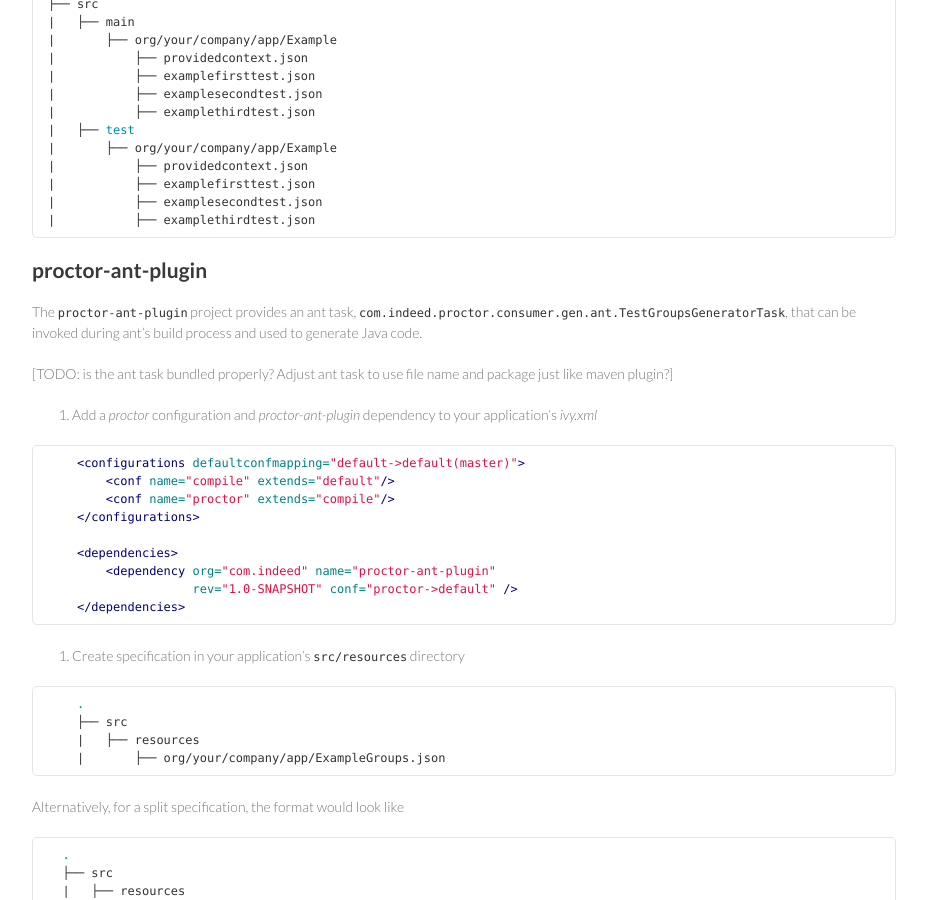
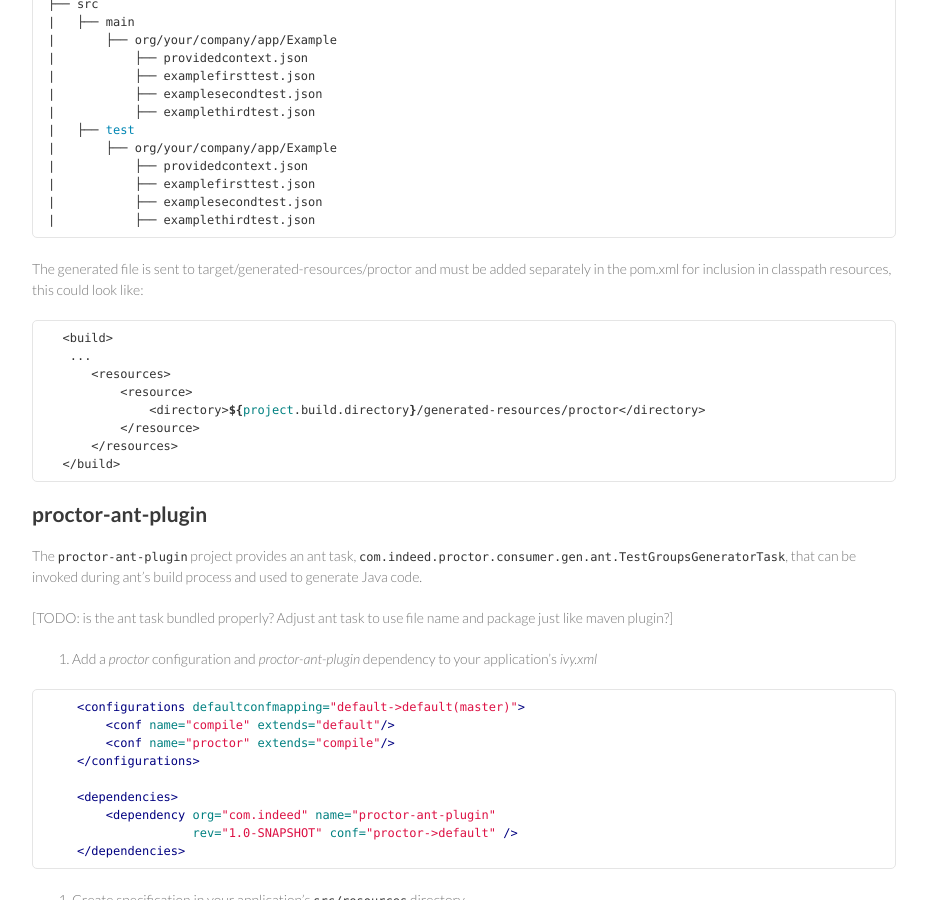
Before and after one commit to indeedeng/proctor, a Jekyll site: the page built from docs/codegen.md, in a window 1280 px wide and 900 px high, scrolled down 3384 px. Shown: the whole window, without its empty margins (294-1221 px from the left). Built offline with Jekyll 4.4.1, drawn with Linux system fonts in a browser that asks for light colours; Markdown is read by kramdown in place of the engine named in the settings.

Commit message:
PROC-134 - adding documentation on how to add maven resources to classpath in pom

````diff
--- a/docs/codegen.md
+++ b/docs/codegen.md
@@ -187,7 +187,18 @@
 |           ├── examplethirdtest.json
 ```
 
+The generated file is sent to target/generated-resources/proctor and must be added separately in the pom.xml for inclusion in classpath resources, this could look like:
 
+```bash
+  <build>
+   ...
+      <resources>
+          <resource>
+              <directory>${project.build.directory}/generated-resources/proctor</directory>
+          </resource>
+      </resources>
+  </build>
+```
 
 ## <a name="ant"></a>proctor-ant-plugin
 The `proctor-ant-plugin` project provides an ant task, `com.indeed.proctor.consumer.gen.ant.TestGroupsGeneratorTask`, that can be invoked during ant's build process and used to generate Java code.
````
